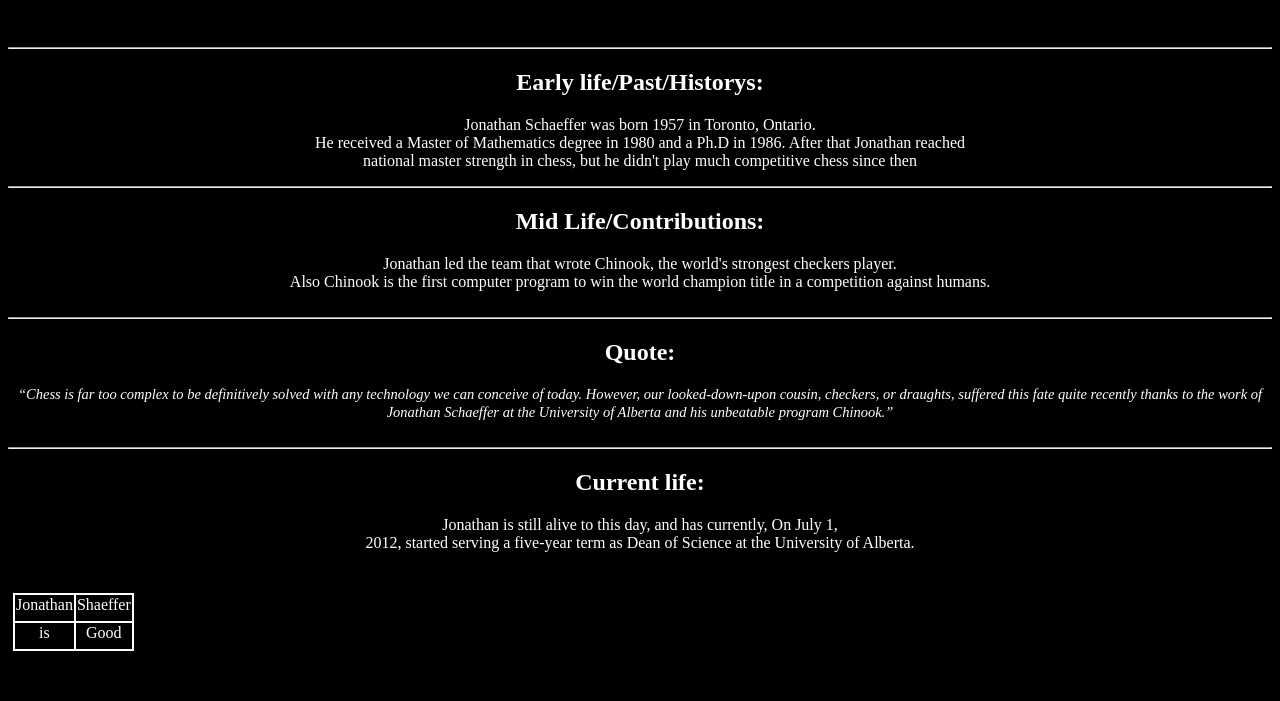
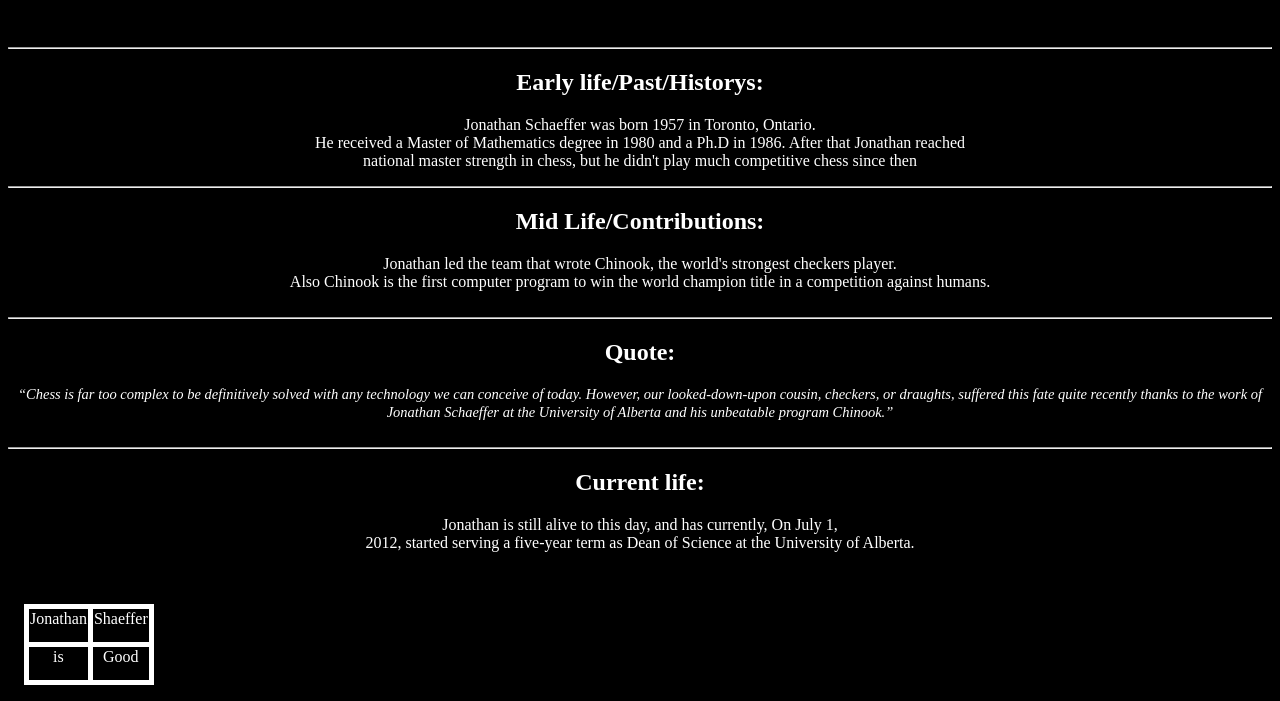
Before and after one commit to jonathan-pasco-arnone/ICS2O-Assignment2B-html, a plain HTML site: page index.html in a window 1280 px wide. Shown: the part 568-1269 px from the top of the page. Before the commit the page ends 1227 px from the top, so only its background shows below. Drawn offline with Linux system fonts and the light colour scheme.

Commit message:
added index and css

```diff
--- a/mystyle.css
+++ b/mystyle.css
@@ -1,17 +1,4 @@
-h1 {
-    font-size:100px
-}
-p2 {
-    font-size:14.5px
-}
-body {
-    background-color: black;
-    color:white;
-    text-align: center
-}
-table, tr, td{
-    border: 2px solid white;
-    border-collapse: collapse;
-    margin: 5px;
-    padding-bottom: 7px;
-}
+h1 {font-size:100px}
+p2 {font-size:14.5px}
+body {background-color: black;color:white;text-align: center}
+table, tr, td{border: 5px solid white;border-collapse: collapse; margin: 16px;padding-bottom: 14px;}
```
